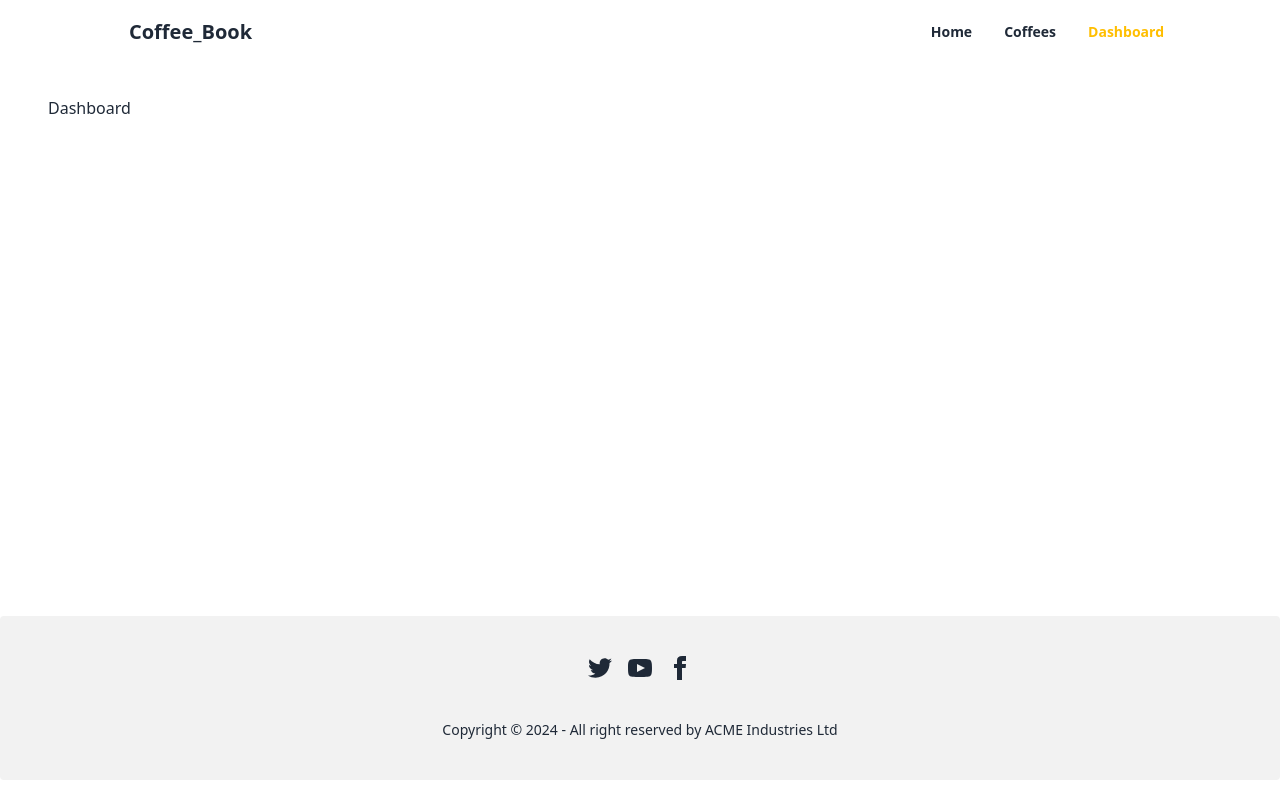
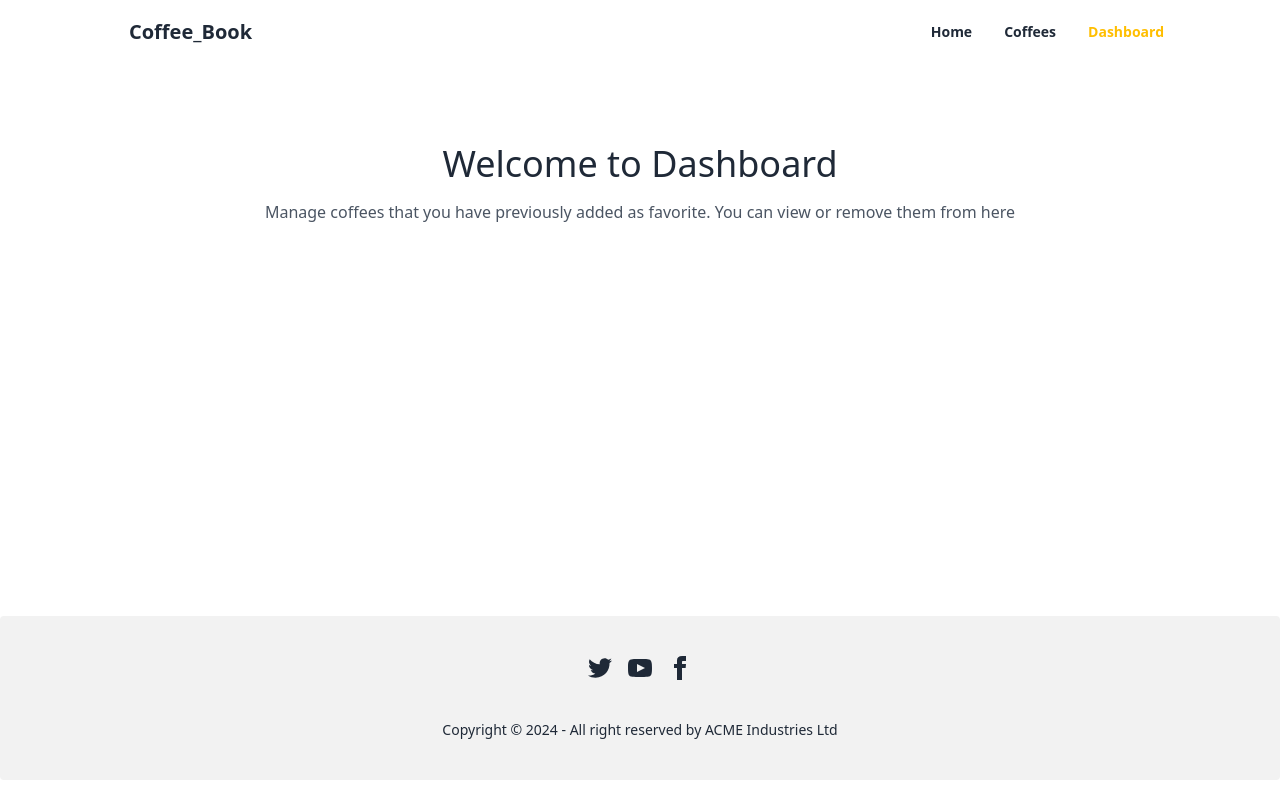
Before and after one commit to KI-Anik/coffee-book, a React (Vite) app: page /dashboard in a window 1280 px wide. Built offline with nearby package versions, Linux system fonts and the light colour scheme.

Commit message:
dashborad card on display

```diff
--- a/index.html
+++ b/index.html
@@ -2,9 +2,9 @@
 <html lang="en" data-theme="light">
   <head>
     <meta charset="UTF-8" />
-    <link rel="icon" type="image/svg+xml" href="/vite.svg" />
+    <link rel="icon" type="image/svg+xml" />
     <meta name="viewport" content="width=device-width, initial-scale=1.0" />
-    <title>Vite + React</title>
+    <title>Coffee Book</title>
   </head>
   <body>
     <div id="root"></div>
--- a/src/pages/Dashboard.jsx
+++ b/src/pages/Dashboard.jsx
@@ -1,9 +1,27 @@
-import React from 'react';
+import React, { useEffect, useState } from 'react';
+import Heading from '../components/Heading';
+import { getAllFav } from '../components/Utils';
+import Card from '../components/Card';
 
 const Dashboard = () => {
+    const [coffees, setCoffees] = useState([])
+    useEffect(() => {
+        const favourite = getAllFav()
+        setCoffees(favourite)
+    }, [])
+
     return (
         <div>
-            Dashboard
+            <Heading
+                title='Welcome to Dashboard'
+                subTitle=' Manage coffees that you have previously added as favorite. You can view or remove them from here'
+            ></Heading>
+
+            <div className='grid grid-cols-1 md:grid-cols-2 lg:grid-cols-3 my-12 gap-6'>
+                {
+                    coffees.map((coffee) => <Card key={coffee.id} coffee={coffee} ></Card>)
+                }
+            </div>
         </div>
     );
 };
```
